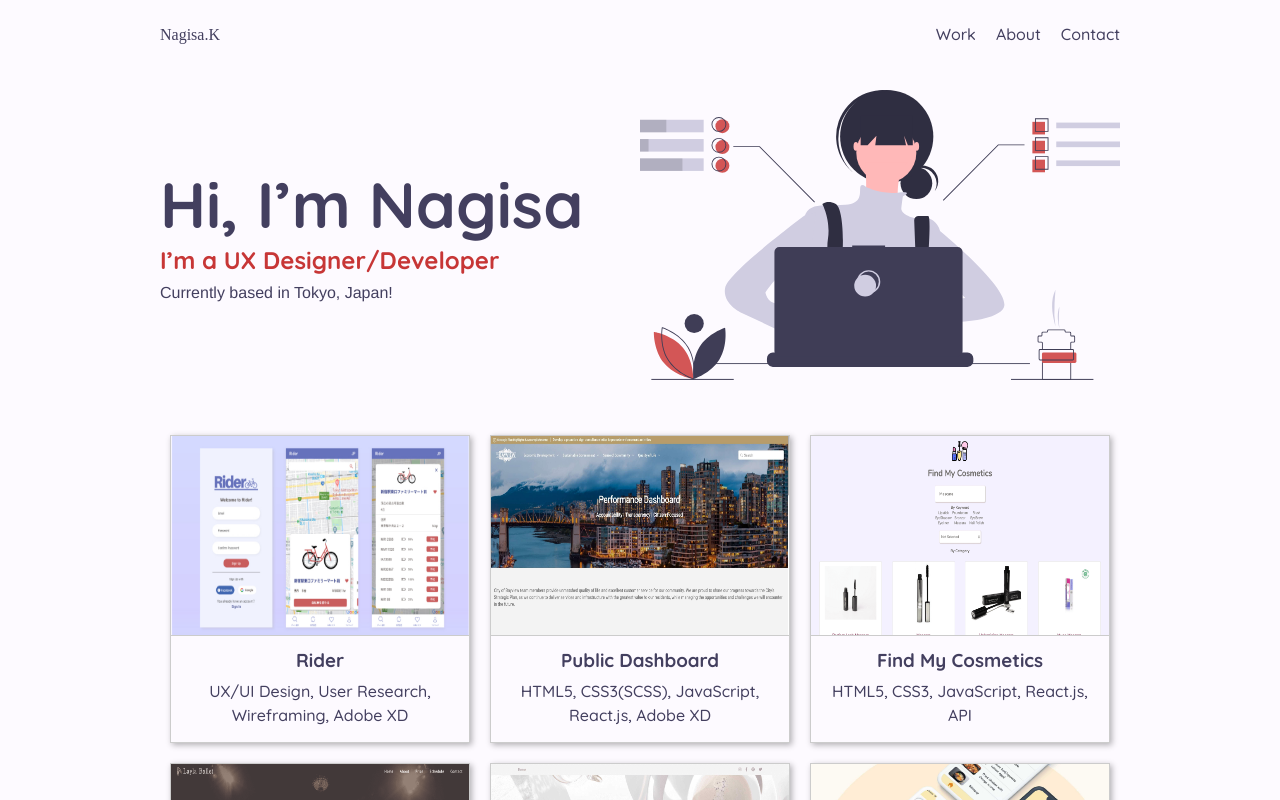
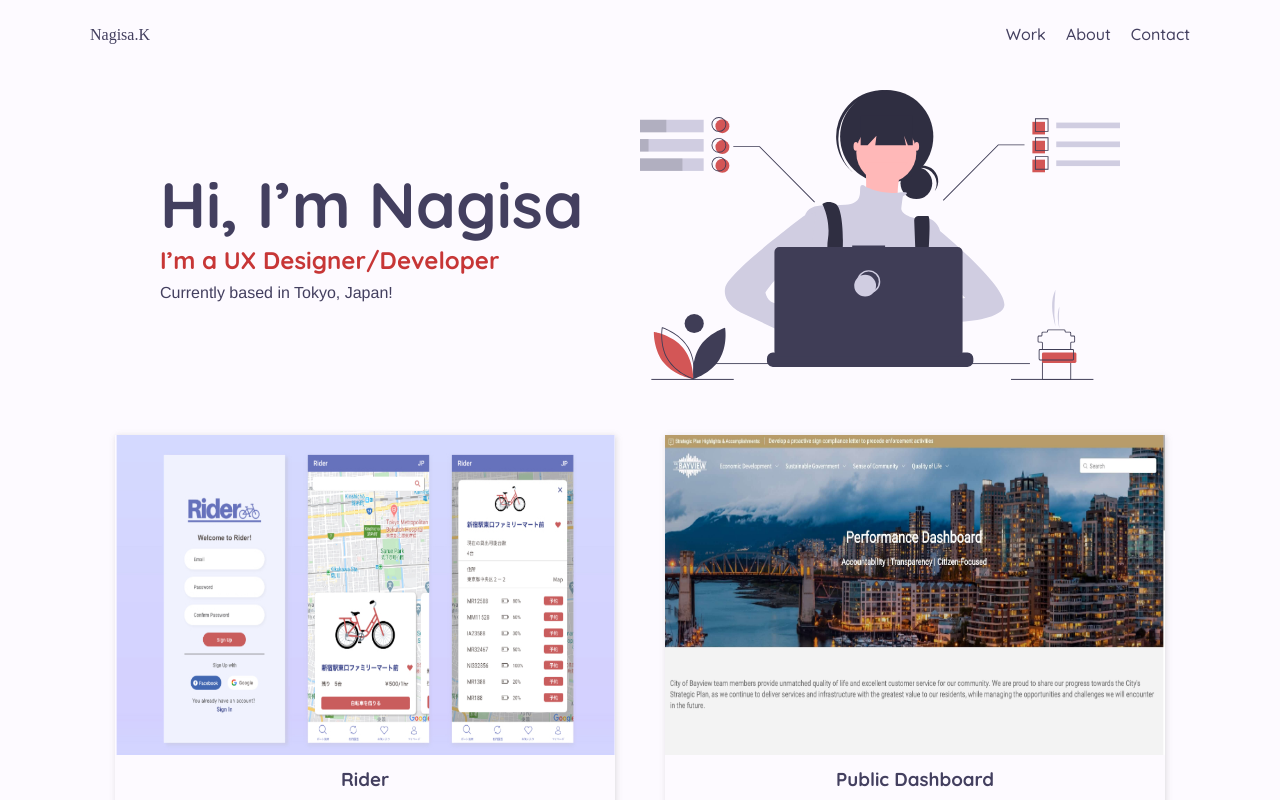
Before and after one commit to beach1208/portfolio-react, a React (Create React App) app: page / in a window 1280 px wide. Shown: the top 800 px of the page. Built offline with nearby package versions, Linux system fonts and the light colour scheme; a web font is replaced by a local one.

Commit message:
Changed Project layout

```diff
--- a/src/components/About/About.jsx
+++ b/src/components/About/About.jsx
@@ -12,13 +12,12 @@ const About = () => {
             I started working as a flight attendant in United Arab Emirates after graduating from univitersity in Japan.
             Since I have always wanted to learn coding, I moved to Vancouver, Canada in 2017 to study programming.
             In 2019, I worked for a Vancouver based software company as a Front-end UI Developer.
-            I enjoy Front end UI design and coding a lot and I love collanborating with others to achive same goals together.
+            I enjoy Front end UX/UI design and coding a lot and I love collanborating with others to achive same goals together.
             <span>日本語・英語バイリンガルのUXエンジニア/デザイナーです。お仕事のご相談につきましては、Email又はLinkedInからご連絡お願いします。</span>
           </p>
           <span className="item__title-sub">Skills</span>
           <p className="item__text">
-          HTML5, CSS3, SASS(SCSS), JavaScript, jQuery, React.js, GSAP, Bootstrap
-  Wordpress, PHP, Sketch, Adobe XD, UI Design, Japanese(Native), English(Fluent).
+          HTML5, CSS3, SASS(SCSS), JavaScript, jQuery, React.js, GSAP, Bootstrap, Figma, Sketch, Adobe XD, UI Design, Japanese(Native), English(Fluent).
           </p>
         </div>
         <div className="container__item container__item--right">
--- a/src/data/ThumbnailData.js
+++ b/src/data/ThumbnailData.js
@@ -10,8 +10,8 @@ export const ThumbnailData = [
     technology: 'UX/UI Design, User Research, Wireframing, Adobe XD',
     summary: 'Bike Sharing Application Redesign.',
     jpsummary: 'いつも使用している自転車シェアアプリケーションの再設計及びリデザインを行いました。',
-    enchallenge:'There were problems such as a complicated registration screen, no English support, not being able to unlock bicycles smoothly, and difficulty in viewing bicycle information, usage history and fee history.',
-    jpchallenge:'複雑な会員登録画面、英語対応なし、自転車の解錠がスムーズにいかない、自転車の情報、利用履歴や料金履歴が見にくい等の問題点がありました。',
+    enchallenge:["list1","list2","list3"],
+    jpchallenge: ["リスト１", "リスト2", "リスト3"],
     engoal:'The member registration screen has been simplified and a login link to other services has been added, the English and Japanese languages switch feature has been added, the method of unlocking the bicycle has been made easier to select, the battery level of the bicycle has been displayed, and usage information can be easily checked from the tabs.',
     jpgoal: '会員登録画面の簡素化と他サービスとのログイン連携機能の追加、英語と日本語の言語切り替え機能、自転車の解錠方法を選択しやすくし、自転車のバッテリーレベルを表示、利用情報等も容易にタブから確認できるように変更しました。',
     enrole:'User Research, Wireframing, UX/UI Design',
@@ -27,8 +27,8 @@ export const ThumbnailData = [
     technology: 'HTML5, CSS3(SCSS), JavaScript, React.js, Adobe XD',
     summary: 'Public Dashboard is a website builder to show tracked strategic plans by Envisio Software to public. It was a big renewal of the application after three years and passed Accessibility test for the rank AAA.  ',
     jpsummary: 'カナダの政府系ソフトウェア会社にて、北米の自治体向けのWebサイトビルダープロジェクトに参加。三年ぶりの全面的なリニューアルを3ヶ月かけて実行しました。アクセシビリティテストAAAを獲得しました。',
-    enchallenge:'There was no Navigation Menu in the website and needed to create two types of Menus starting from UX design to ending with React.js coding.',
-    jpchallenge:'ナビゲーションメニューがサイトに存在せず、ユーザーがサイトをカスタマイズする際に、2種類のナビゲーションを用意する必要があり、UXデザインから始める必要がありました。',
+    enchallenge:["list1","list2","list3"],
+    jpchallenge: ["リスト１", "リスト2", "リスト3"],
     engoal:'Created Dropdown Menu and Hamburger Menu so that users could customize which menu they could add to the website.',
     jpgoal: 'ユーザーが管理画面から追加したいメニューを選べるように、ドロップダウンメニューとハンバーガーメニューのデザインと実装を行いました。',
     enrole:'My role was a designer and Front-end developer in this project. I focused on User Research, Wireframing, UX/UI Design, React.js coding.',
@@ -41,11 +41,11 @@ export const ThumbnailData = [
     image: Assets.p4preview,
     imagedetail: Assets.p4preview,
     title: 'Find My Cosmetics',
-    technology: 'HTML5, CSS3, JavaScript, React.js, API',
+    technology: 'HTML5, CSS3, JavaScript, React.js, Make up API',
     summary: 'Web API Search application project using React.js and Makeup API. Users can search different types of cosmetics. By typing keywords or selecting category options, it shows product names, brand names, categories such as Organic, Dairy Free, Vegan and so on.',
     jpsummary: 'Makeup APIを使用し、アレルギーやオーガニックを気にする人が肌に合う化粧品を検索できるように情報を検索できるアプリケーションを作成しました。',
-    enchallenge:'At first, it was available for only keyword research and users could not filter by tags',
-    jpchallenge:'アプリケーションを作成した当初は、化粧品のブランド名などを検索できるのみで、アレルギー検索のための方法がありませんでした。',
+    enchallenge:["list1","list2","list3"],
+    jpchallenge: ["リスト１", "リスト2", "リスト3"],
     engoal:'Got tag data from the API and created filter feature by selecting tags.',
     jpgoal: 'APIのデータの中でタグを取得できることを見つけ、アレルギーなどのタグを選択することによってフィルター機能を追加しました。',
     enrole:'My role in this project was UX/UI Designer and React Developer.',
@@ -61,8 +61,8 @@ export const ThumbnailData = [
     technology: 'HTML5, CSS3(SCSS), JavaScript, jQuery, Adobe XD',
     summary: 'Layla Ballet is a ballet studio website. Since this ballet studio has more adult students, I carefully designed font size and layout of the website so that users could find information easily.',
     jpsummary: '母が経営するバレエスタジオのWebサイトを作成。大人の生徒さんが多く、これからのメインターゲットも大人だったため、落ち着いたデザインと大きめのフォントや値段表示をデザインに取り込みました。',
-    enchallenge:'Creating responsive design and adding animations to all pages.',
-    jpchallenge:'全てのページのレスポンシブ対応とアニメーションの追加に時間がかかりました。',
+    enchallenge:["list1","list2","list3"],
+    jpchallenge: ["リスト１", "リスト2", "リスト3"],
     engoal:'Created a fully responsive website with page transiton and scroll animation. ',
     jpgoal: '全ページでのレスポンシブ対応及び、各ページ切り替えにおけるアニメーションやスクロールアニメーションをScroll RevealやANIMSITIONなどのライブラリを使用し、実現させました。',
     enrole:'I focused on UX/UI Design, Front-end coding and animation coding.',
@@ -78,8 +78,8 @@ export const ThumbnailData = [
     technology: 'HTML5, CSS3(SCSS), JavaScript, PHP, WordPress, Sketch',
     summary: 'LA NATURE is original WordPress blog theme. I targeted female bloggers first of all, and started from Web Design using Sketch App. After I made a foundation of the theme with HTML5, I converted all HTML files to PHP files.',
     jpsummary: 'ターゲットを女性ブロガーとして意識したWordPressテーマを、Sketchでデザインを作成し、実装まで行いました。',
-    enchallenge:'Creating a WordPress theme from the scratch for the first time, including learning PHP was hard for me.',
-    jpchallenge:'初めてWordPressのテーマを一から作成し、基本的なPHPの勉強やWordPressの仕組みを知るのに時間を要しました。',
+    enchallenge:["list1","list2","list3"],
+    jpchallenge: ["リスト１", "リスト2", "リスト3"],
     engoal:'Created an original theme and learned how to conver HTML base website to PHP base WordPress website.',
     jpgoal: 'このテーマを完成させることによって、HTMLベースで作成したサイトをPHPに変換させ、WordPressサイトとして実装、立ち上げる方法を学びました。',
     enrole:'I focused on Web Design, PHP Coding and understanding WordPress structure.',
@@ -95,8 +95,8 @@ export const ThumbnailData = [
     technology: 'Sketch, Illustrator, Zepplin, UX/UI Design',
     summary: 'Recipe Flicker is a school group project I worked with other two iOS Developers. We decided to make a recipe suggestion app for those who can not decide what to cook and eat.',
     jpsummary: 'プログラミングスクールのiOSグループ課題でRecipe Flickerを作りました。何を食べたいかレシピが決まらない忙しい社会人や学生向けに、Tinder風のUIでレシピをおすすめするアプリです。',
-    enchallenge:'I worked for this project as a UX/UI Designer.Target Research, User Testing and understainding iOS architecture by reading Human Interface Guidelines were the challenging parts.',
-    jpchallenge:'UX/UIデザイナーとしてプロジェクトに参加し、ユーザーリサーチやテスト、iOSアプリの設計など、Apple公式のHuman Interface Guidelinesを読んで理解することなどに時間を要しました。',
+    enchallenge:["list1","list2","list3"],
+    jpchallenge: ["リスト１", "リスト2", "リスト3"],
     engoal:'Designed interface for the application and communicated with other developers so they could build all the components based on my design',
     jpgoal: 'デザインを仕上げ、エンジニアが細かいところまでデザインを再現できるよう、密にコミュニケーションを取り、実装してもらいました。',
     enrole:'I implemented users and competitors research first, then worked from wireframing to prototyping with Sketch App. I also made an icon with Sketch and illustrator.',
--- a/src/sass/_mixins.scss
+++ b/src/sass/_mixins.scss
@@ -1,6 +1,6 @@
 @mixin center-container {
     width: 100%;
-    max-width: 960px;
+    max-width: 1100px;
     margin: 0 auto;
 }
 
--- a/src/sass/components/_thumbnail.scss
+++ b/src/sass/components/_thumbnail.scss
@@ -6,21 +6,19 @@
         flex-wrap: wrap;
     }
     .card {
-        border: 1px solid $border;
-        box-shadow: 2px 2px 6px 0px  rgba(0,0,0,0.3);
+        box-shadow: 1px 1px 6px 0px  rgba(146, 146, 146, 0.3);
         margin: $margin-m 0;
-        width: 300px;
+        width: 500px;
         transition:box-shadow 0.3s, transform 0.3s;
         &:hover {
-            box-shadow: 0 2px 14px rgba(0, 0, 0, 0.3);
+            box-shadow: 0 2px 14px rgba(94, 93, 93, 0.3);
             transform:translate(0, -4px);
         }
         &__link {
             text-decoration: none;
         }
         &__image-container {
-            height: 200px;
-            border-bottom: 1px solid $border;
+            height: 320px;
         }
         &__img {
             width: 100%;
```
Also changed, not shown: src/components/Home/ProjectDetail.jsx (+12 -4 lines).
